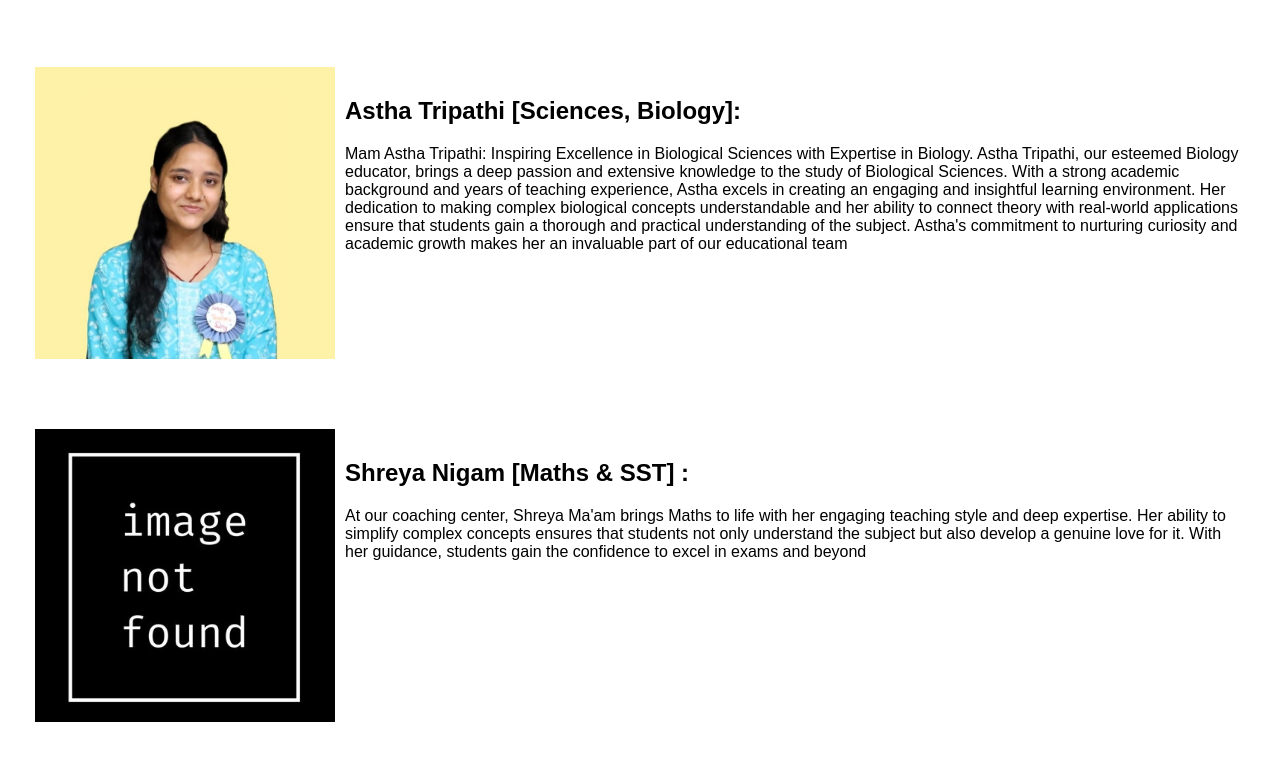
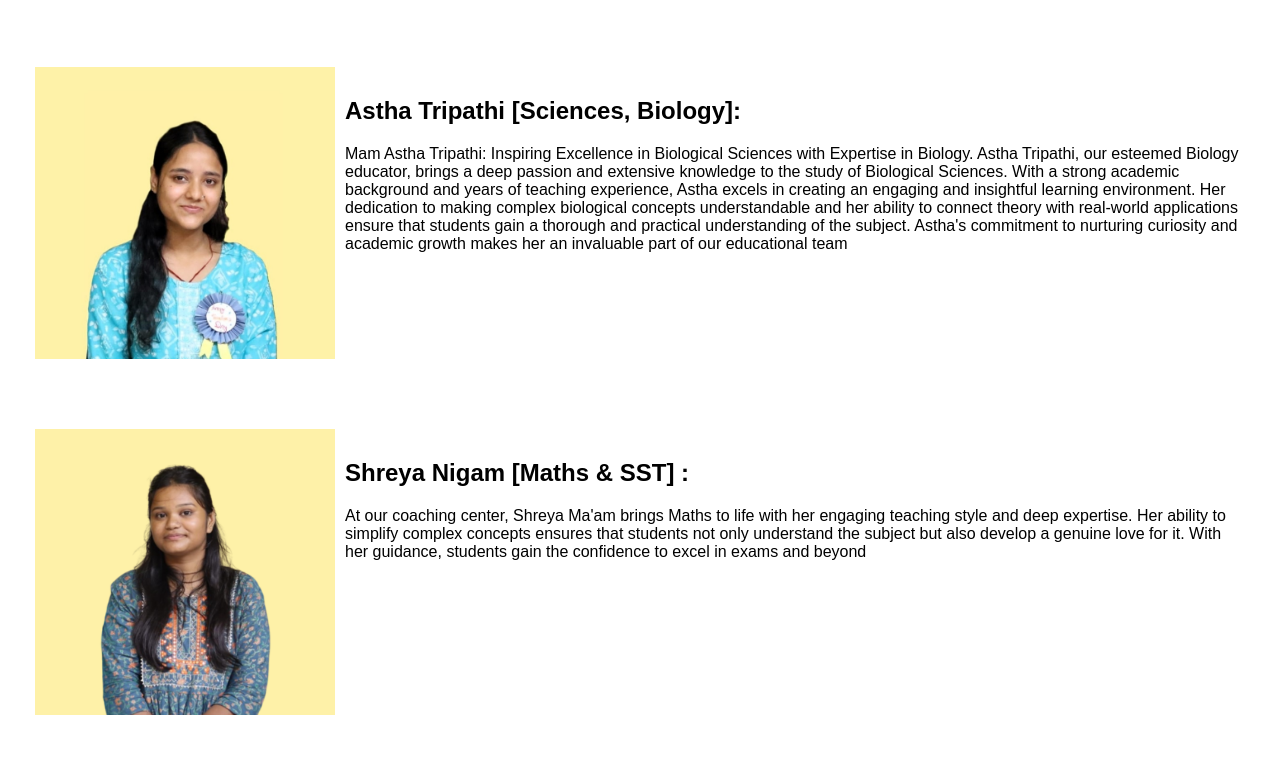
Before and after one commit to QubixClasses/-, a website: page teachers.html in a window 1280 px wide. Shown: the part 696-1453 px from the top of the page. Drawn offline with Linux system fonts and the light colour scheme.

Commit message:
Update teachers.html

```diff
--- a/teachers.html
+++ b/teachers.html
@@ -98,7 +98,7 @@
                 </div>
             </div>
             <div class="teach">
-                <img src="ImageNotFound.jpg" width="300" alt="">
+                <img src="Teacher_shreya.png" width="300" alt="">
                 <div class="teachabout">
                     <h2>Shreya Nigam [Maths & SST] :</h2>
                     <p>At our coaching center, Shreya Ma'am brings Maths to life with her engaging teaching style and deep expertise. Her ability to simplify complex concepts ensures that students not only understand the subject but also develop a genuine love for it. With her guidance, students gain the confidence to excel in exams and beyond
```
